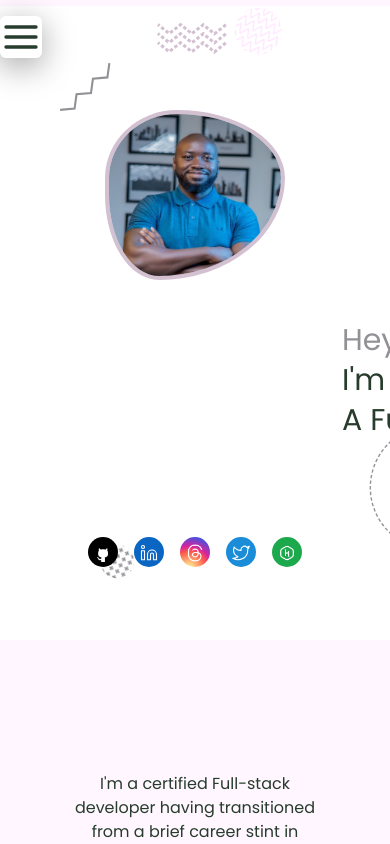
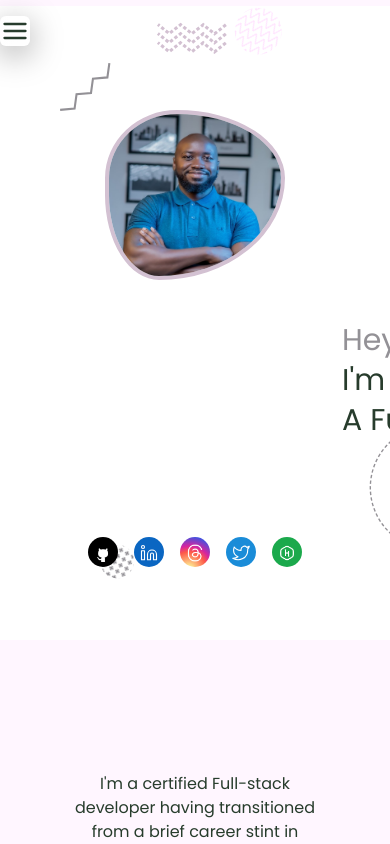
Before and after one commit to Thoth1111/my_portfolio, a React (Vite) app: page / in a window 390 px wide. Shown: the top 844 px of the page. Built offline with nearby package versions, Linux system fonts and the light colour scheme.

Commit message:
Update styling

```diff
--- a/src/App.css
+++ b/src/App.css
@@ -403,7 +403,7 @@
     height: 400px;
     gap: 20%;
     list-style: none;
-    background: linear-gradient(135deg, rgba(255, 255, 255, 0.1), rgba(255, 255, 255, 0));
+    background: linear-gradient(135deg, rgba(255, 255, 255, 0.7), rgba(255, 255, 255, 0.6));
     border: 2px solid rgba(211, 193, 210, 0.37);
     -webkit-backdrop-filter: blur(20px);
     backdrop-filter: blur(20px);
@@ -411,6 +411,11 @@
 
   .mobile-menu.active {
     margin-left: 0;
+  }
+
+  .menu-icon {
+    width: 30px;
+    height: 30px;
   }
 
   .nav-item {
```
